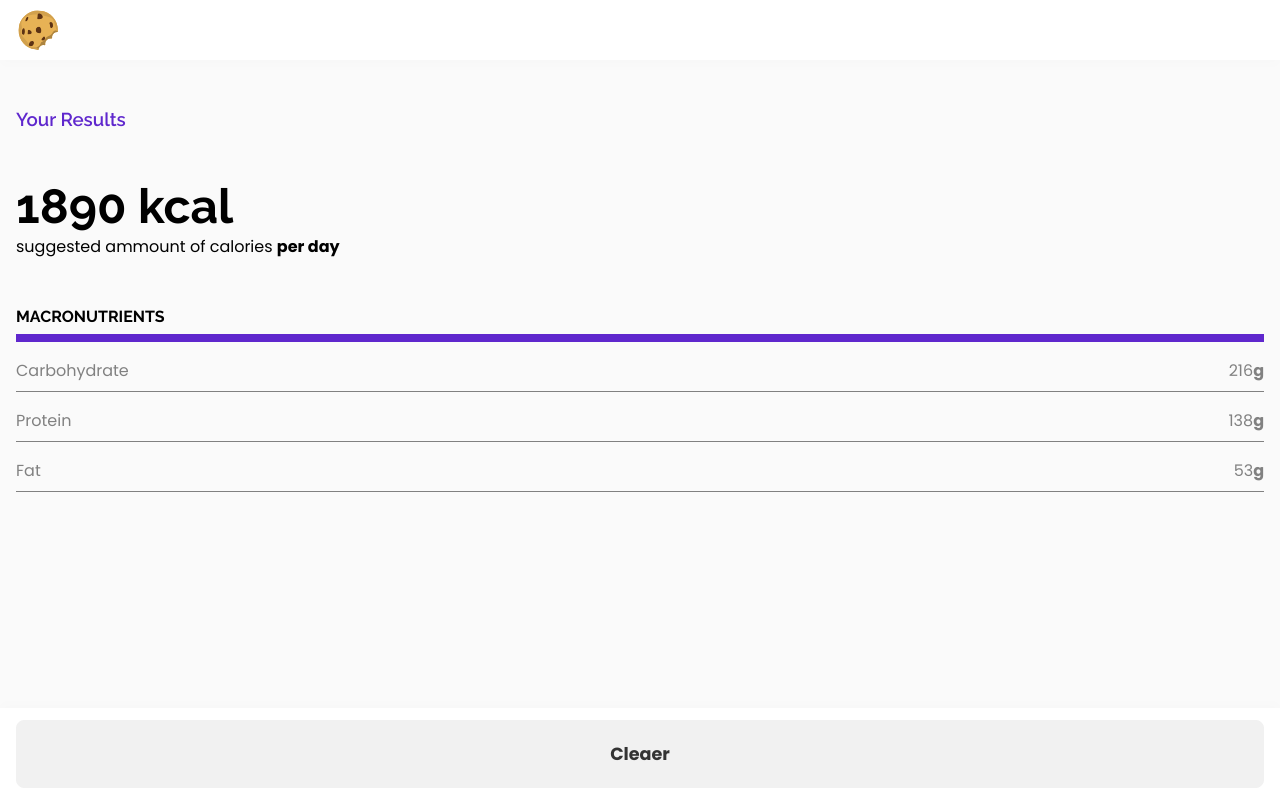
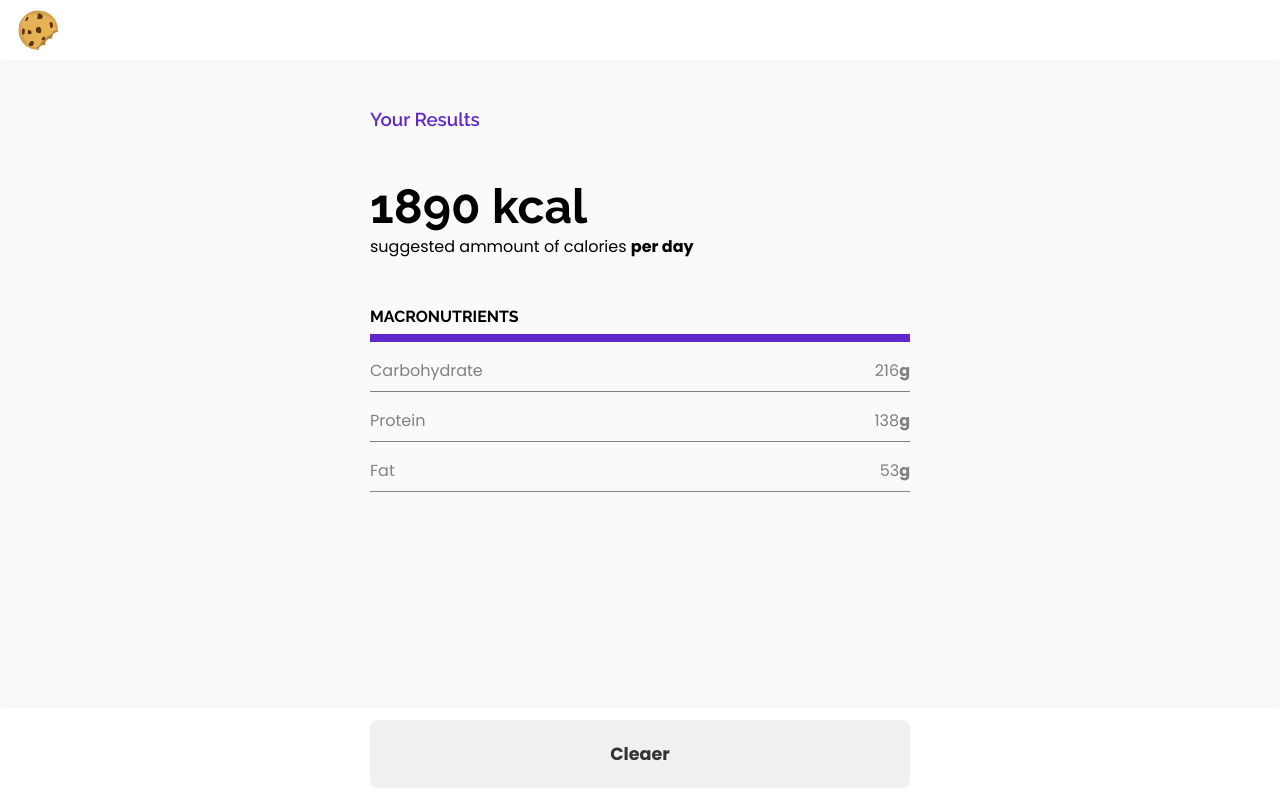
Before and after one commit to mohi2code/caloribites, a React (Create React App) app: page /results in a window 1280 px wide. Built offline with nearby package versions, Linux system fonts and the light colour scheme.

Commit message:
:sparkles: Responsive container

```diff
--- a/src/App.js
+++ b/src/App.js
@@ -35,7 +35,7 @@ export default function App(){
                     onClick={() => history.push('/input/activity-level')}
                 />
             )
-        else if(page == 1)
+        else if(page === 1)
             return (
                 <div className="two-buttons">
                     <GrayButton
@@ -48,7 +48,7 @@ export default function App(){
                     />
                 </div>
             )
-        else if(page == 2)
+        else if(page === 2)
             return (
                 <div className="two-buttons">
                     <GrayButton
@@ -61,7 +61,7 @@ export default function App(){
                     />
                 </div>
             )
-        else if(page == 3)
+        else if(page === 3)
             return (
                 <GrayButton
                     value="Cleaer"
@@ -91,7 +91,9 @@ export default function App(){
                 </AnimatePresence>
             </main>
             <footer>
-                { footerButtonFactory() }
+                <div className="buttons-container container">
+                    { footerButtonFactory() }
+                </div>
             </footer>
         </div>
     )
@@ -102,7 +104,7 @@ function InputRouter({ page, setPage }) {
     const { url } = useRouteMatch()
 
     return (
-        <div className="input-container">
+        <div className="input-container container">
             <Pagination page={page} />
             <Switch>
                 <Route path={`${url}/body-parameters`}>
--- a/src/components/Results.js
+++ b/src/components/Results.js
@@ -12,7 +12,7 @@ export default function Results({ page, setPage }) {
             animate={{ x: 0, opacity: 1 }}
             exit={{ y:80, opacity: 0 }}
             transition={{ stiffness: 1000, duration: 0.2 }}
-            className="results-container"
+            className="results-container container"
         >
             <h3>Your Results</h3>
             <div className="results-header">
--- a/src/styles/App.scss
+++ b/src/styles/App.scss
@@ -130,6 +130,11 @@ main>.results-container {
     -webkit-box-shadow: 0px -5px 10px 0px rgba(0, 0, 0, 0.01);
     box-shadow: 0px -5px 10px 0px rgba(0, 0, 0, 0.01);
 
+    .buttons-container {
+        display: flex;
+        flex-direction: column;
+    }
+
     .two-buttons {
         flex: 1;
         display: flex;
@@ -140,3 +145,12 @@ main>.results-container {
         }
     }
 }
+
+
+/************* Helpers ********************/
+@media screen and (min-width: 540px) {
+    .container {
+        width: 540px;
+        margin: 0 auto;
+    }
+}
```
